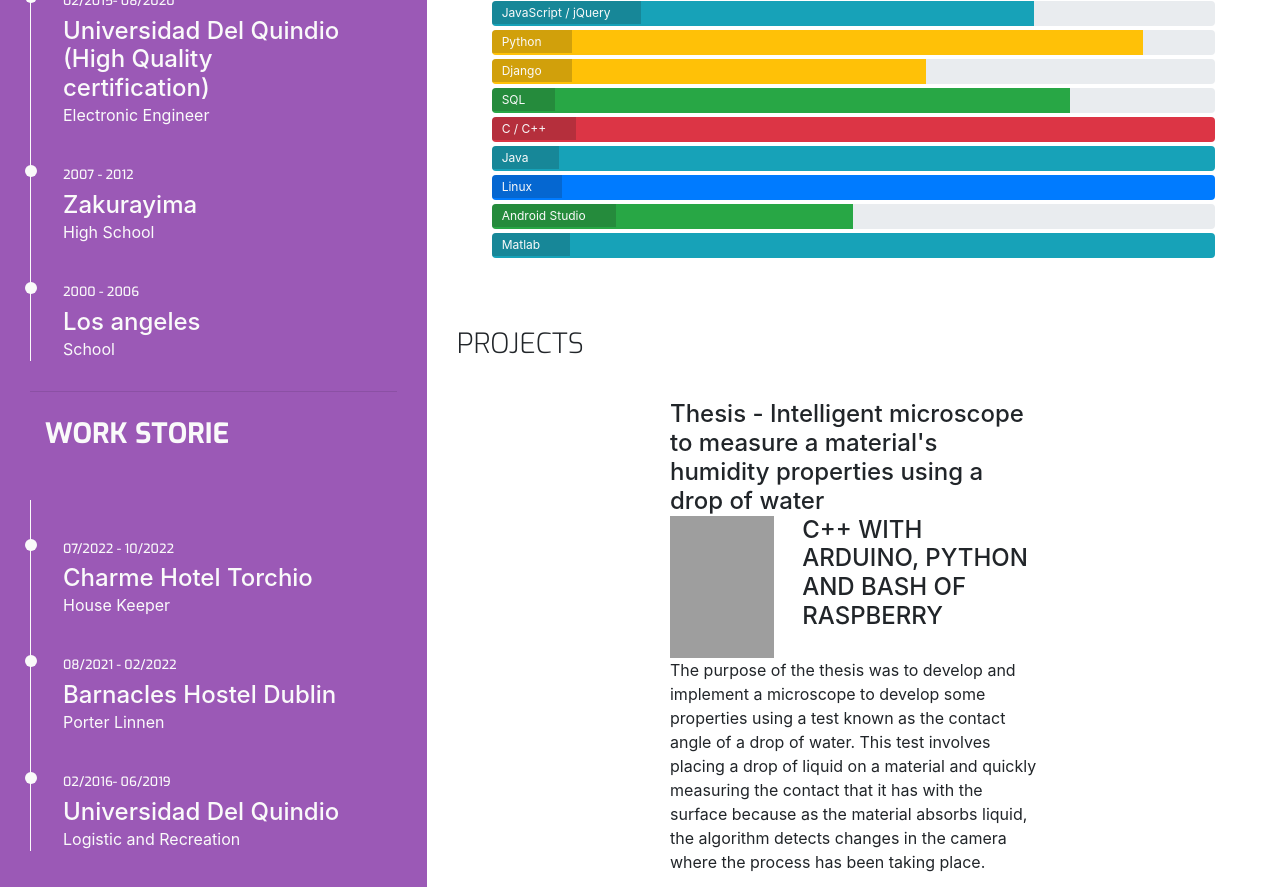
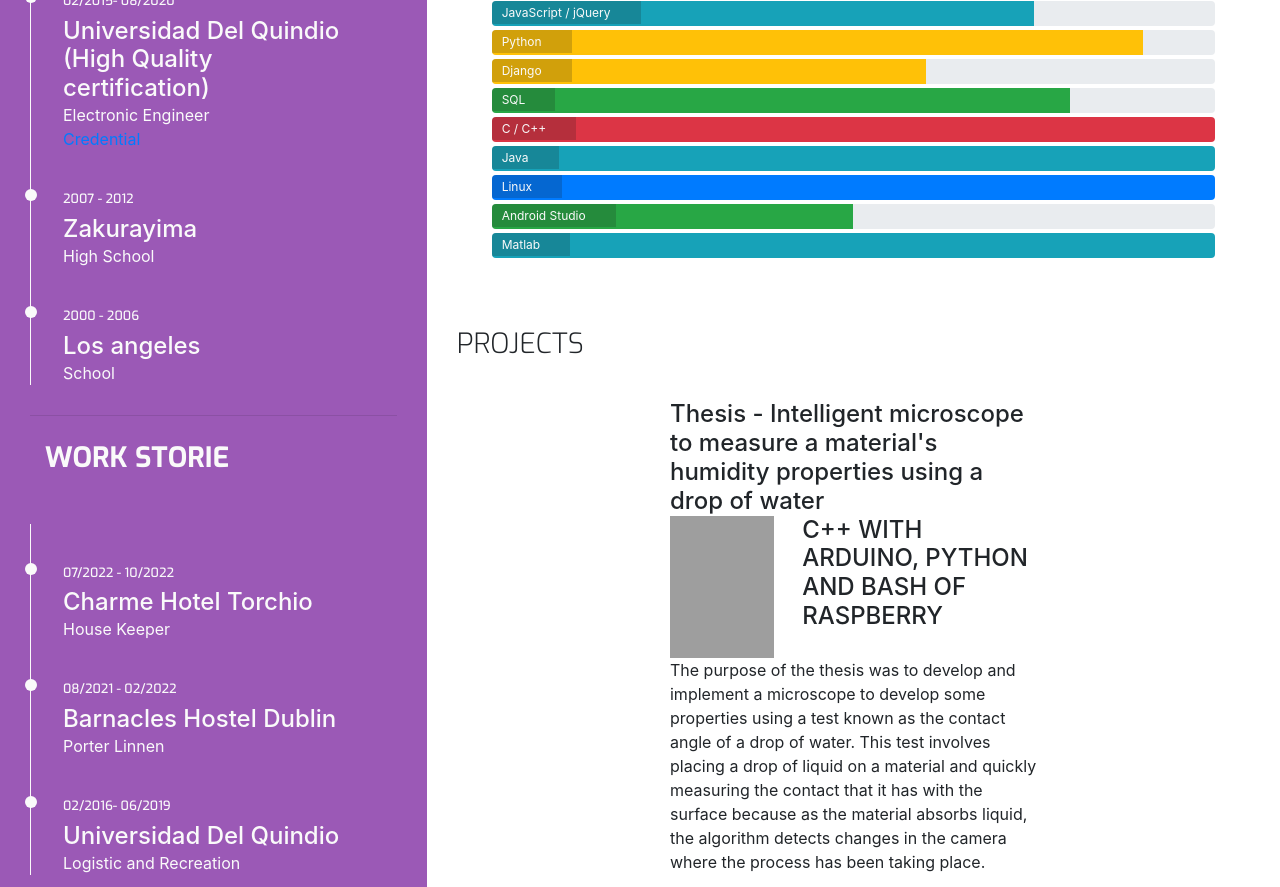
Before and after one commit to jdhernandezS1/Portafolio, a plain HTML site: page resume.html in a window 1280 px wide. Shown: the part 1121-2008 px from the top of the page. Drawn offline with nearby package versions, Linux system fonts and the light colour scheme; grey boxes are pictures that could not be loaded.

Commit message:
Add Credential to the uniquindio

```diff
--- a/resume.html
+++ b/resume.html
@@ -101,6 +101,7 @@
                     <div class="timeline-item" data-dates="02/2015- 08/2020">
                         <h4>Universidad Del Quindio (High Quality certification)</h4>
                         <p>Electronic Engineer</p>
+                        <a href="https://wallet.xertify.co/certificates/FFF45B0AA001">Credential</a>
                     </div>
                     <div class="timeline-item" data-dates="2007 - 2012">
                         <h4>Zakurayima</h4>
```
